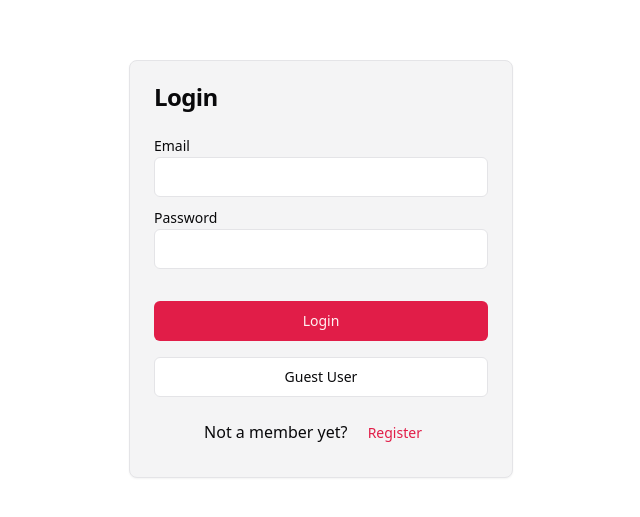
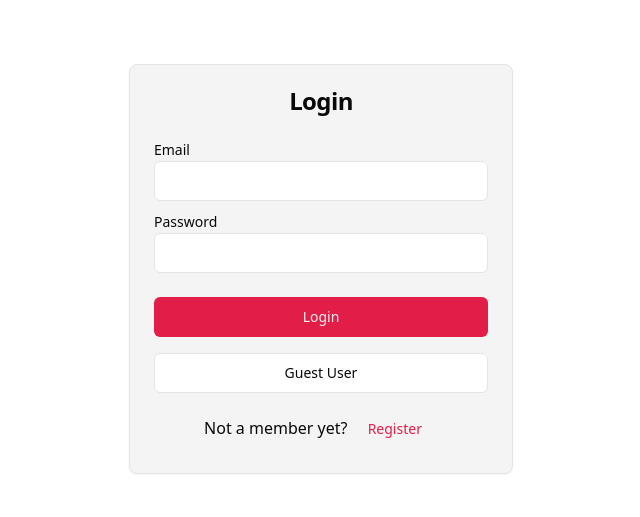
Before and after one commit to projectsbyandy/emulsive-ts-store, a React (Vite) app: page /login in a window 1280 px wide. Shown: the part 131-648 px from the top of the page, without its empty margins (319-959 px from the left). Built offline with nearby package versions, Linux system fonts and the light colour scheme; no server answers.

Commit message:
Minor styling refactor on the register and login pages

```diff
--- a/src/pages/Login.tsx
+++ b/src/pages/Login.tsx
@@ -52,24 +52,31 @@ function Login() {
     }
   }
 
-  return(
-    <section className="h-screen grid place-items-center">
-      <Card className="w-96 bg-muted">
+  return (
+    <section className='h-screen grid place-items-center'>
+      <Card className='w-96 bg-muted'>
         <CardHeader>
-          <CardTitle className="text-centre">Login</CardTitle>
+          <CardTitle className='text-center'>Login</CardTitle>
         </CardHeader>
         <CardContent>
           <Form method='post'>
             <FormInput type='email' label='email' name='email' />
-            <FormInput type='password' label='password' name='password' />
-            <SubmitButton text='Login' className="w-full mt-6" />
-            <Button type='button' variant='outline' onClick={loginAsGuest} className="w-full mt-4">
+            <FormInput type='password' name='password' />
+            <SubmitButton text='Login' className='w-full mt-4' />
+            <Button
+              type='button'
+              variant='outline'
+              onClick={loginAsGuest}
+              className='w-full mt-4'
+            >
               Guest User
             </Button>
-            <p className="text-center mt-4">Not a member yet?{' '}<Button type='button' asChild variant='link'>
-             <Link to='/register'>Register</Link>
-            </Button>
-          </p>
+            <p className='text-center mt-4'>
+              Not a member yet?{' '}
+              <Button type='button' asChild variant='link'>
+                <Link to='/register'>Register</Link>
+              </Button>
+            </p>
           </Form>
         </CardContent>
       </Card>
--- a/src/pages/Register.tsx
+++ b/src/pages/Register.tsx
@@ -35,9 +35,7 @@ function Register() {
     <section className="h-screen grid place-items-center">
       <Card className="w-96 gb-muted">
         <CardHeader>
-          <CardTitle className="text-center">
-            Register
-          </CardTitle>
+          <CardTitle className="text-center">Register</CardTitle>
         </CardHeader>
         <CardContent>
           <Form method='post'>
```
